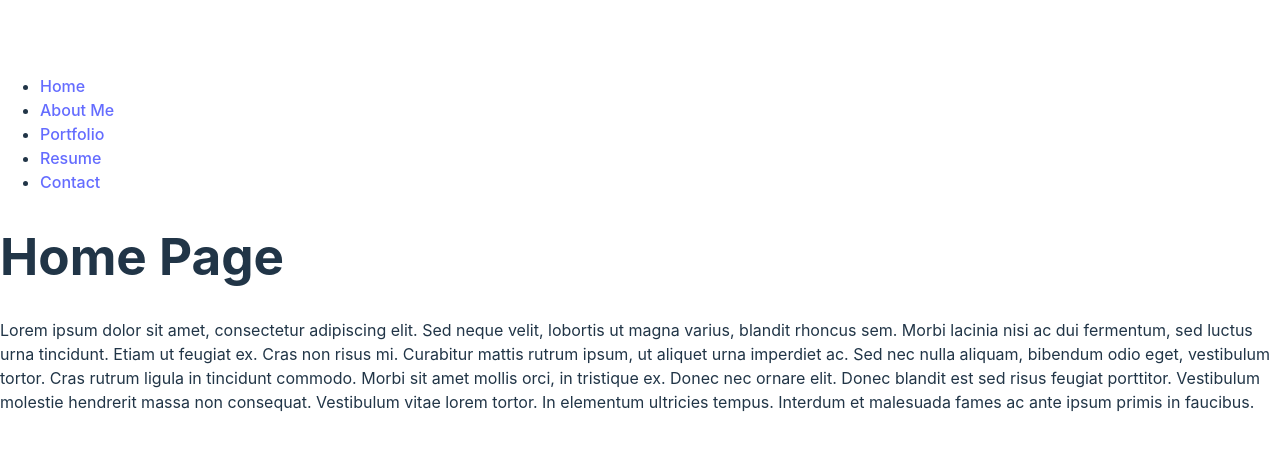
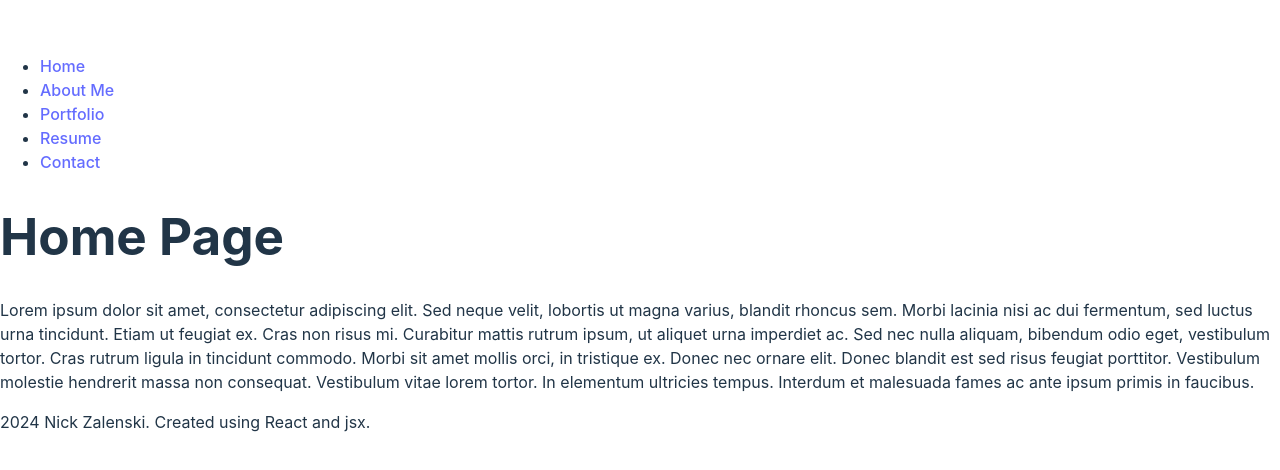
Before and after one commit to ElBoyTM/React-Portfolio, a React (Vite) app in the folder Develop/: page / in a window 1280 px wide. Shown: the part 156-626 px from the top of the page. Built offline with nearby package versions, Linux system fonts and the light colour scheme.

Commit message:
made footer and implemented it

```diff
--- a/Develop/src/App.jsx
+++ b/Develop/src/App.jsx
@@ -1,5 +1,6 @@
 import { Outlet } from 'react-router-dom';
 import Nav from './components/NavTabs';
+import Footer from './components/Footer';
 
 function App() {
   return (
@@ -8,6 +9,9 @@ function App() {
       <main className="mx-3">
         <Outlet />
       </main>
+      <footer className="footer">
+        <Footer />
+      </footer>
     </>
   );
 }
--- a/Develop/src/components/Footer.jsx
+++ b/Develop/src/components/Footer.jsx
@@ -0,0 +1,9 @@
+// import './Footer.css';
+
+export default function Footer() {
+    return (
+        <div className="container">
+            <p>{new Date().getFullYear()} Nick Zalenski. Created using React and jsx.</p>
+        </div>
+    );
+};
```
